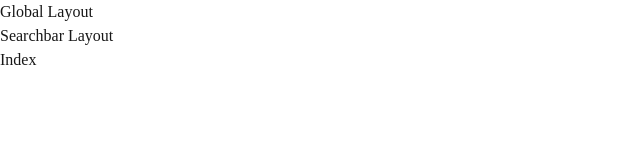
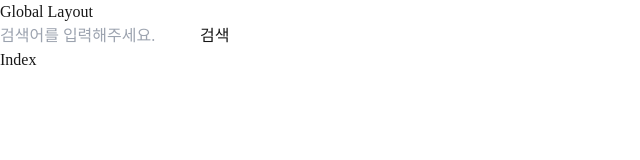
Before and after one commit to JangExpedition/onebite-cinema-app, a Next.js app: page / in a window 1280 px wide. Shown: the top 160 px of the page, without its empty margins (0-640 px from the left). Built offline with nearby package versions, Linux system fonts and the light colour scheme.

Commit message:
searchbar 구현

```diff
--- a/src/app/(with-searchbar)/layout.tsx
+++ b/src/app/(with-searchbar)/layout.tsx
@@ -1,10 +1,12 @@
 import Searchbar from "@/components/searchbar";
-import { ReactNode } from "react";
+import { ReactNode, Suspense } from "react";
 
 export default function Layout({ children }: { children: ReactNode }) {
   return (
     <>
-      <Searchbar />
+      <Suspense fallback={<div>Loading...</div>}>
+        <Searchbar />
+      </Suspense>
       {children}
     </>
   );
--- a/src/components/searchbar.tsx
+++ b/src/components/searchbar.tsx
@@ -1,3 +1,39 @@
+"use client";
+
+import { useRouter, useSearchParams } from "next/navigation";
+import { useEffect, useState } from "react";
+
 export default function Searchbar() {
-  return <p>Searchbar Layout</p>;
+  const router = useRouter();
+  const searchParams = useSearchParams();
+  const q = searchParams.get("q");
+
+  const [search, setSearch] = useState("");
+
+  useEffect(() => {
+    setSearch(q || "");
+  }, [q]);
+
+  const onChangeHandler = (e: React.ChangeEvent<HTMLInputElement>) => {
+    setSearch(e.target.value);
+  };
+
+  const onSubmitHandler = (e: React.FormEvent<HTMLFormElement>) => {
+    e.preventDefault();
+    if (!search || q === search) return;
+    router.push(`/search?q=${search}`);
+  };
+
+  return (
+    <form onSubmit={onSubmitHandler}>
+      <input
+        type="text"
+        value={search}
+        placeholder="검색어를 입력해주세요."
+        onChange={onChangeHandler}
+        className="text-black"
+      />
+      <button type="submit">검색</button>
+    </form>
+  );
 }
```
